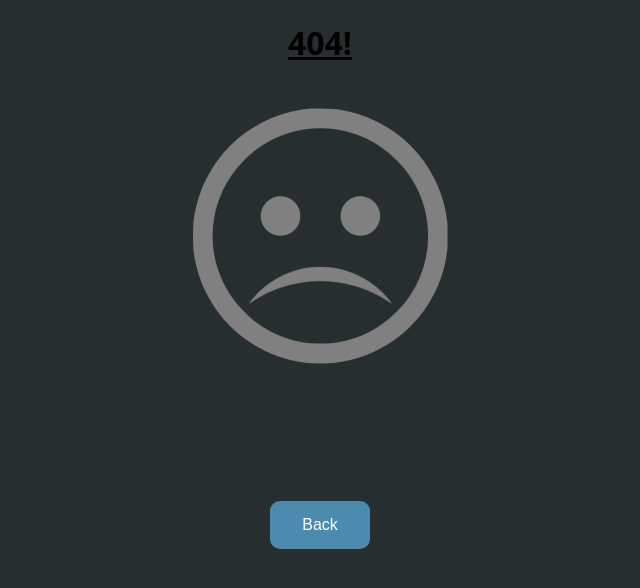
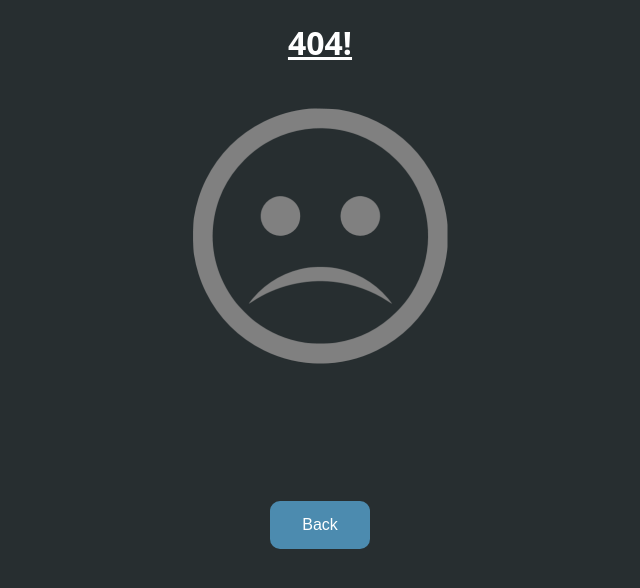
Before and after one commit to IKRDev/ikerdv, a plain HTML site: page 404.html in a window 1280 px wide. Shown: the whole page, without its empty margins (320-960 px from the left). Drawn offline with Linux system fonts and the light colour scheme; files whose address does not match are found by name.

Commit message:
h1 fix css

```diff
--- a/styles/404.css
+++ b/styles/404.css
@@ -2,6 +2,14 @@
     display: block;
     margin: 100px;
   }
+
+  h1 {
+    text-align: center;
+    text-decoration: none;
+    font-family: Noto Sans;
+    color: white;
+  }
+
   hr {
     background-color: grey;
     color: grey;
```
